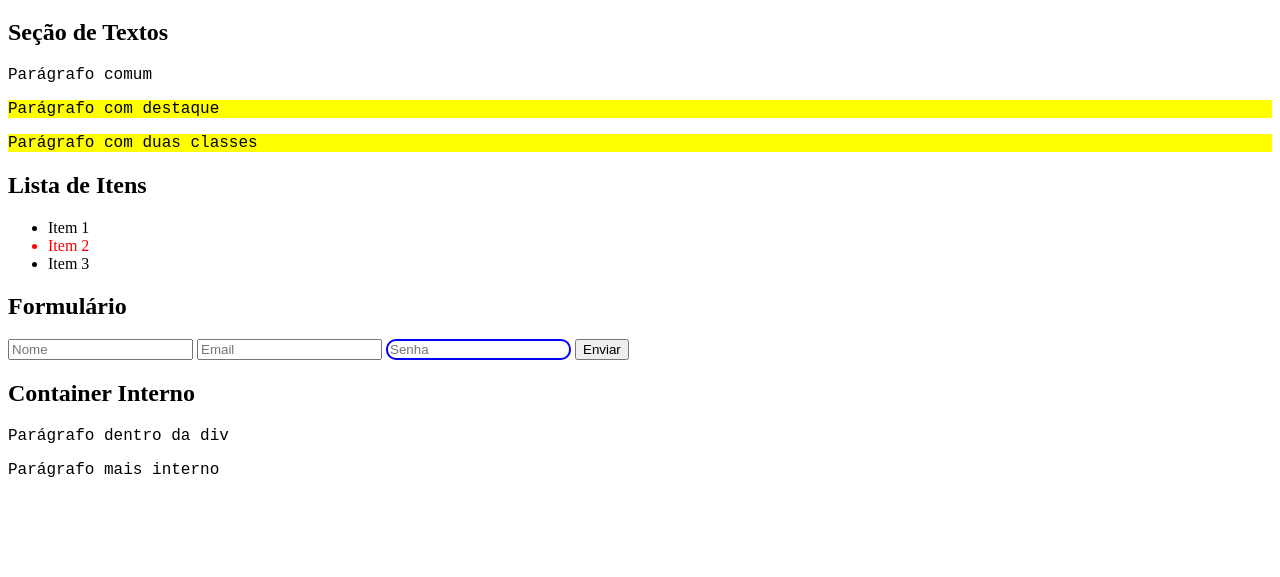
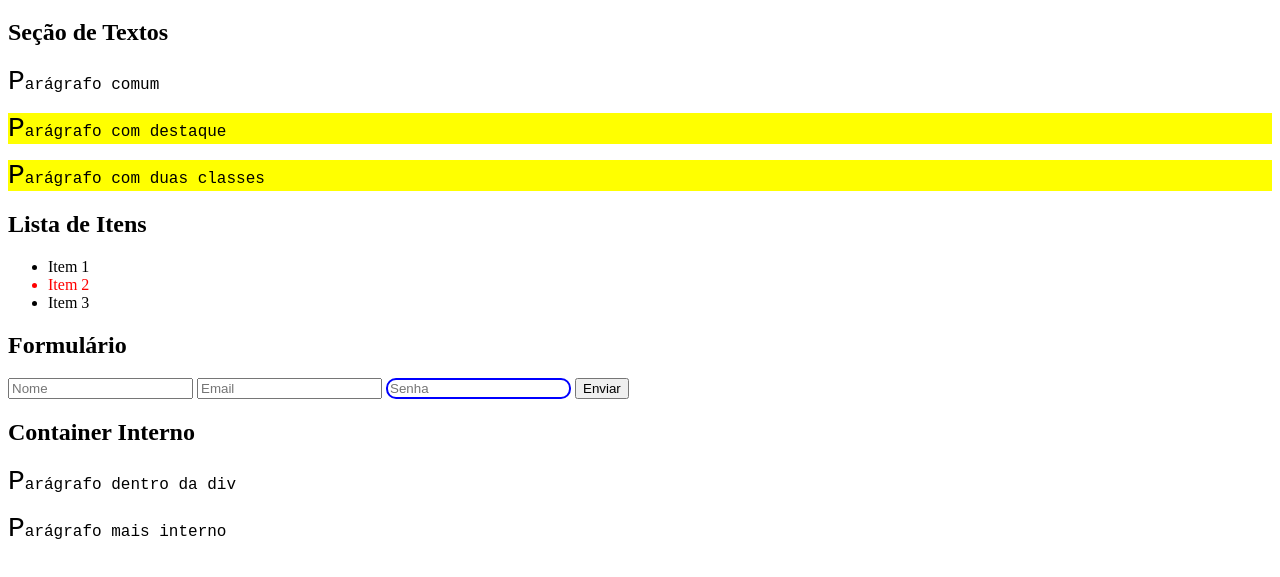
Before and after one commit to Fabricio-Lubczyk/conceitos-css, a plain HTML site: page index.html in a window 1280 px wide. Shown: the part 61-638 px from the top of the page. Drawn offline with Linux system fonts and the light colour scheme.

Commit message:
Aumentar o tamanho da primeira letra de todos os parágrafos

```diff
--- a/style.css
+++ b/style.css
@@ -26,3 +26,7 @@ button[type= submit]:hover{
     color: aqua;
     background-color: aqua;
 }
+
+p::first-letter{
+    font-size: 175%;
+}
```
